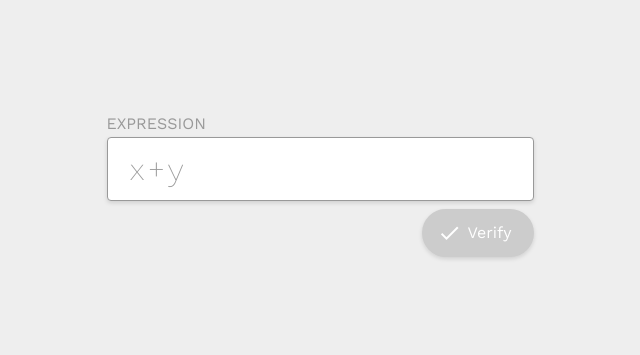
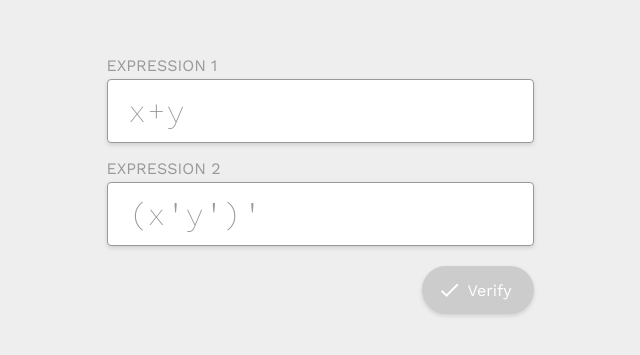
Before and after one commit to semibran/boolean, a plain HTML site: page index.html in a window 1280 px wide. Shown: the part 215-570 px from the top of the page, without its empty margins (320-960 px from the left). Drawn offline with nearby package versions, Linux system fonts and the light colour scheme.

Commit message:
add second input

```diff
--- a/index.html
+++ b/index.html
@@ -13,8 +13,10 @@
 	</head>
 	<body>
 		<form class="form" autocomplete="off">
-			<label for="expr" class="input-label">Expression</label>
-			<input type="text" name="expr" class="input" id="expr" placeholder="x+y" required/>
+			<label for="expr1" class="input-label">Expression 1</label>
+			<input id="expr1" class="input" type="text" placeholder="x+y" required/>
+			<label for="expr2" class="input-label">Expression 2</label>
+			<input id="expr2" class="input" type="text" placeholder="(x'y')'" required/>
 			<button type="submit" class="input-button"><span class="icon material-icons">done</span>Verify</button>
 		</form>
 	</body>
--- a/index.js
+++ b/index.js
@@ -1,7 +1,8 @@
 let form = document.querySelector(".form")
-let input = document.querySelector(".input")
+let input1 = document.querySelector("#expr1")
+let input2 = document.querySelector("#expr2")
 
 form.onsubmit = event => {
-	console.log(input.value)
+	console.log(input1.value, input2.value)
 	event.preventDefault()
 }
--- a/style.css
+++ b/style.css
@@ -32,7 +32,7 @@ body {
 	font-size: 2em;
 	color: #333;
 	padding: 16px 20px;
-	margin-bottom: 8px;
+	margin-bottom: 16px;
 	border: thin solid #999;
 	border-radius: 4px;
 	box-shadow: 0 2px 4px rgba(0, 0, 0, 0.125);
@@ -53,7 +53,7 @@ body {
 	color: dodgerblue;
 }
 
-.input:placeholder-shown + .input-button {
+.input:invalid + .input-button {
 	background: #ccc;
 	pointer-events: none;
 }
@@ -72,6 +72,7 @@ body {
 	font-size: 1em;
 	color: white;
 	background: #3a6;
+	margin-top: 4px;
 	padding-right: 6px;
 	border: 0;
 	border-radius: 24px;
```
